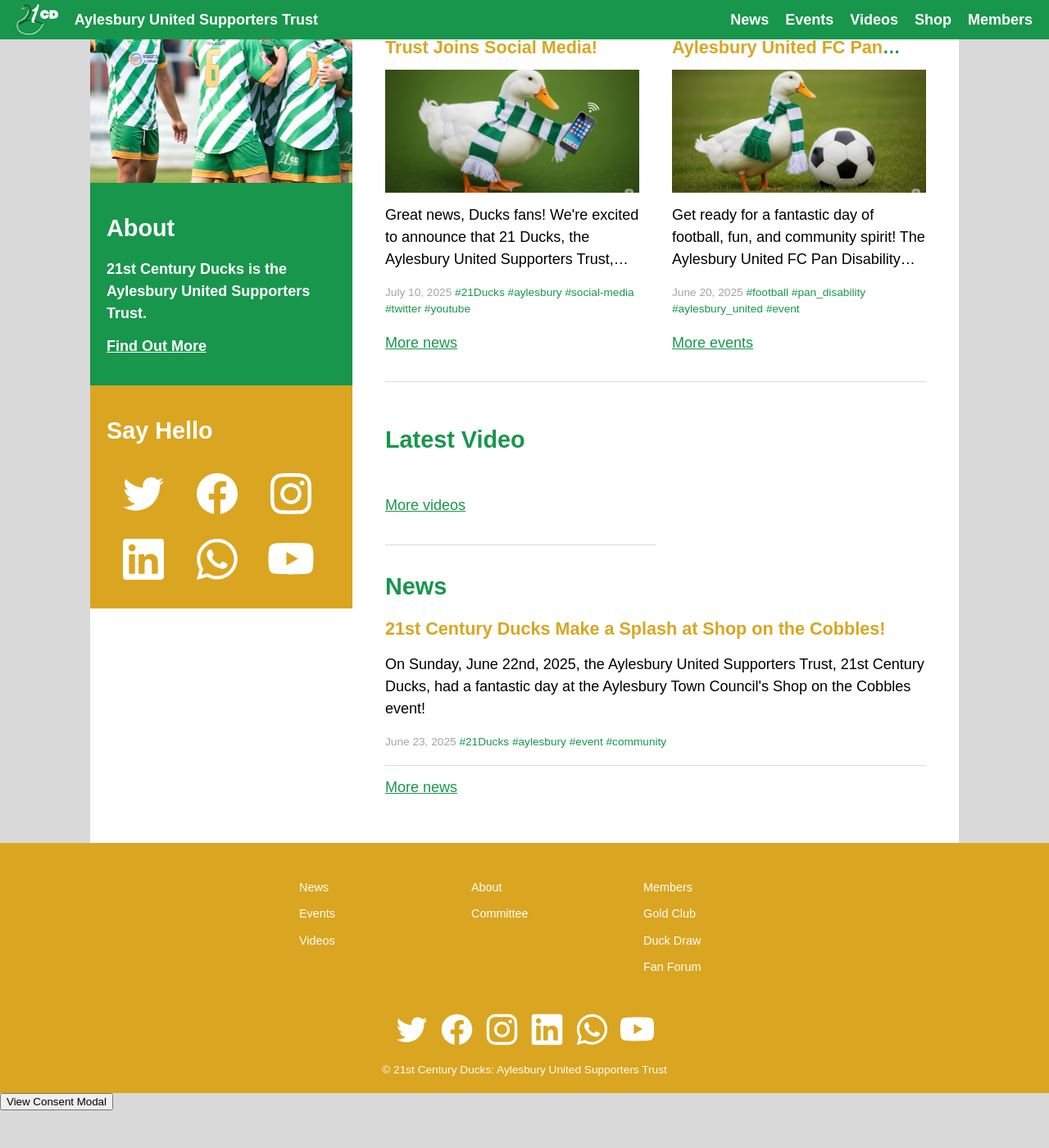
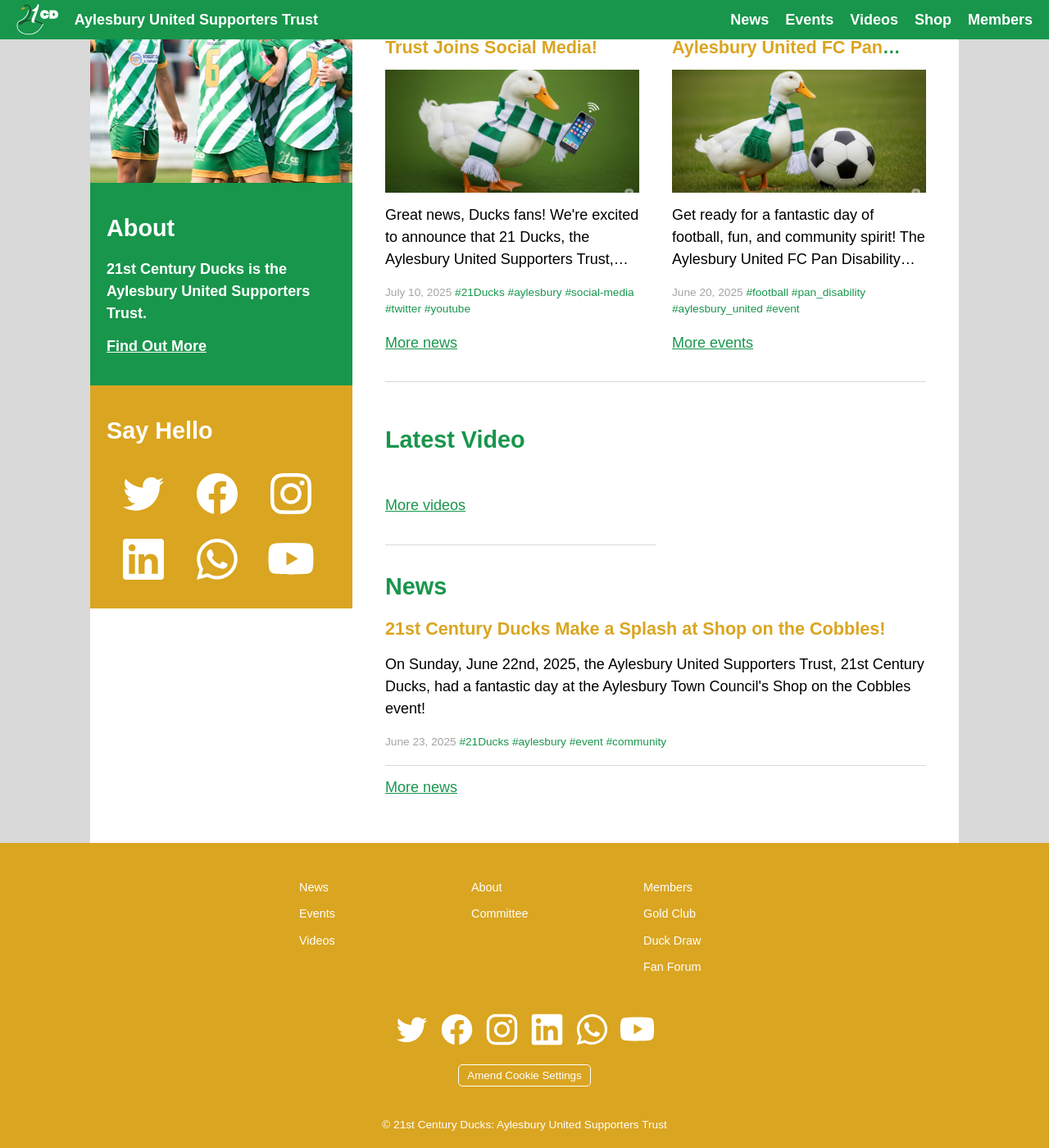
Before and after one commit to RobDWaller/21ducks.github.io, a Jekyll site: the page built from index.html, in a window 1280 px wide and 1400 px high, scrolled down 145 px. Shown: the whole window at 82% size. Built offline with Jekyll 4.4.1, drawn with Linux system fonts in a browser that asks for light colours; comment, search, counter and statistics services are not loaded; before the commit the page ends 1499 px from its top, so only the background shows below that.

Commit message:
Styled and placed cookie settings button.

```diff
--- a/_includes/footer.html
+++ b/_includes/footer.html
@@ -30,6 +30,7 @@
         <div><a href="https://whatsapp.com/channel/0029VabKAI8LI8YXTdLB1F0S" target="_blank"><img src="/assets/svg/whatsapp-fill-svgrepo-com.svg" alt="WhatsApp"></a></div>
         <div><a href="https://youtube.com/@aylesburyunited1897" target="_blank"><img src="/assets/svg/youtube-fill-svgrepo-com.svg" alt="Youtube"></a></div>
     </div>
+    <button type="button" data-cc="show-consentModal" id="cookie-settings">Amend Cookie Settings</button>
     <small>&copy; 21st Century Ducks: Aylesbury United Supporters Trust</small>
 </footer>
 {% if page.popup %}
@@ -43,5 +44,4 @@
         <button id="closePopup">Close</button>
     </div>
 </div>
-<button type="button" data-cc="show-consentModal">View Consent Modal</button>
 <script defer src="/assets/js/bundle.min.js" type="text/javascript"></script>
--- a/_sass/consent.scss
+++ b/_sass/consent.scss
@@ -14,3 +14,13 @@
     /** Make the buttons a bit rounder **/
     --cc-btn-border-radius: 10px;
 }
+
+#cookie-settings {
+    background-color: $sub-color;
+    color: white;
+    border: 1px solid white;
+    padding: 5px 10px;
+    margin: 20px 0;
+    border-radius: 5px;
+    cursor: pointer;
+}
```
